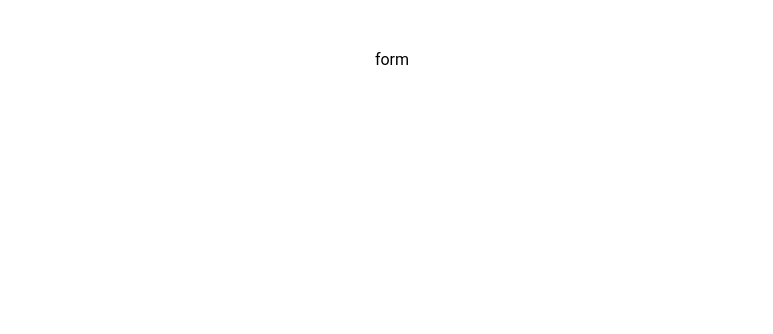
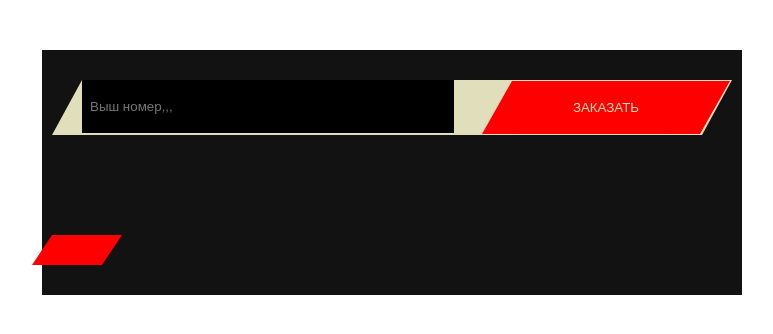
Before and after one commit to MaryAnzh/Test_task, a website built with webpack: page index.html in a window 1280 px wide. Shown: the whole page, without its empty margins (248-1021 px from the left). Built offline with nearby package versions, Linux system fonts and the light colour scheme.

Commit message:
frat: add button style

```diff
--- a/src/assets/style/style.scss
+++ b/src/assets/style/style.scss
@@ -17,7 +17,7 @@
 }
 
 .wrapper {
-    max-width: 500px;
+    max-width: 700px;
     width: 100%;
     height: fit-content;
     margin-top: 50px;
--- a/src/view/components/form/form.ts
+++ b/src/view/components/form/form.ts
@@ -5,12 +5,15 @@ type Atr = {
 
 export class FormComponent {
     form = this.createElement('form', 'form', null);
+    formElemtWrap = this.createElement('div', 'form__elem-wrap', null);
+    input = this.createElement('input', 'form__elem-wrap__field', [{ name: 'type', value: 'text' }, { name: 'required', value: 'true' }, { name: 'placeholder', value: 'Выш номер,,,' }]);
+    submitButton = this.createElement('button', 'form__elem-wrap__button', [{ name: 'type', value: 'submit' }]);
 
     constructor() {
-        this.form.textContent = 'form';
+        this.createForm();
     }
 
-    createElement(name: string, className: string, atr: Atr[] | null): Node {
+    createElement(name: string, className: string, atr: Atr[] | null): HTMLElement {
         const elem = document.createElement(name);
         elem.classList.add(className);
         if (atr !== null) {
@@ -18,4 +21,15 @@ export class FormComponent {
         }
         return elem;
     }
+
+    createForm(): void {
+        this.submitButton.textContent = 'Заказать';
+        const test = this.createElement('div', 'test', null);
+        this.formElemtWrap.append(this.input, this.submitButton);
+        this.form.append(this.formElemtWrap, test);
+    }
+
+    submit(e: Event): void {
+        e.preventDefault();
+    }
 }
--- a/src/view/components/form/from.scss
+++ b/src/view/components/form/from.scss
@@ -0,0 +1,133 @@
+.form {
+    max-width: 700px;
+    width: 100%;
+    padding: 30px 10px;
+    background-color: #121212;
+
+    &__elem-wrap {
+        width: 620px;
+        margin-left: 30px;
+        position: relative;
+        height: 55px;
+        display: flex;
+        justify-content: space-between;
+        background: #E1DEBB;
+
+        &:before {
+            content: '';
+            position: absolute;
+            left: 620px;
+            width: 0;
+            height: 0;
+            border-left: 30px solid #E1DEBB;
+            border-bottom: 55px solid transparent;
+        }
+
+        &::after {
+            content: '';
+            position: absolute;
+            left: -30px;
+            width: 0;
+            height: 0;
+            border-right: 30px solid #E1DEBB;
+            border-top: 55px solid transparent;
+        }
+
+        &__field {
+            width: 60%;
+            height: 53px;
+            position: relative;
+            padding: 8px;
+            border: none;
+            outline: none;
+            background: black; //#DADAD8;
+
+            &:before {
+                content: '';
+                position: absolute;
+                left: 60%;
+                width: 0;
+                height: 0;
+                border-left: 30px solid black;
+                border-bottom: 53px solid transparent;
+            }
+
+            &::after {
+                content: '';
+                position: absolute;
+                left: -30px;
+                width: 0;
+                height: 0;
+                border-right: 30px solid black; //#E1DEBB;
+                border-top: 53px solid transparent;
+            }
+
+            &:focus {
+                outline: none;
+            }
+        }
+
+        &__button {
+            width: calc(40% - (30px *2));
+            height: 53px;
+            margin: 1px 2px;
+            position: relative;
+            text-transform: uppercase;
+            background: #FE0000;
+            color: #E1DEBB;
+            border: none;
+            outline: none;
+            cursor: pointer;
+
+            &:before {
+                content: '';
+                position: absolute;
+                left: 100%;
+                top: 0;
+                width: 0;
+                height: 0;
+                border-left: 30px solid #FE0000;
+                border-bottom: 53px solid transparent;
+            }
+
+            &::after {
+                content: '';
+                position: absolute;
+                left: -30px;
+                top: 0;
+                width: 0;
+                height: 0;
+                border-right: 30px solid #FE0000; //#E1DEBB;
+                border-top: 53px solid transparent;
+            }
+        }
+    }
+
+    .test {
+        margin-top: 100px;
+        position: relative;
+        width: 50px;
+        height: 30px;
+        background: red;
+    }
+
+    .test:before {
+        content: '';
+        position: absolute;
+        left: 50px;
+        width: 0;
+        height: 0;
+        border-left: 20px solid red;
+        border-bottom: 30px solid transparent;
+    }
+
+    .test::after {
+        content: '';
+        position: absolute;
+        left: -20px;
+        width: 0;
+        height: 0;
+        border-right: 20px solid red;
+        border-top: 30px solid transparent;
+    }
+}
```
Also changed, not shown: README.md.
